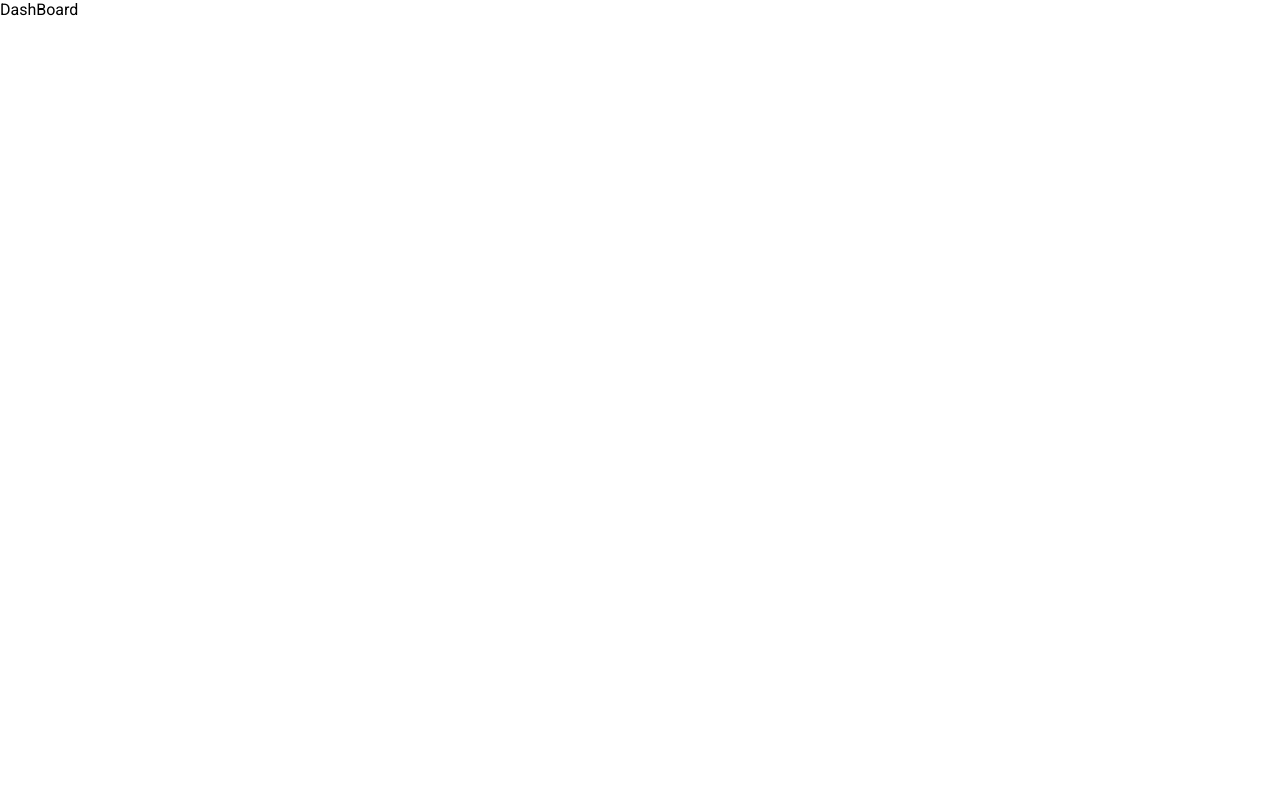
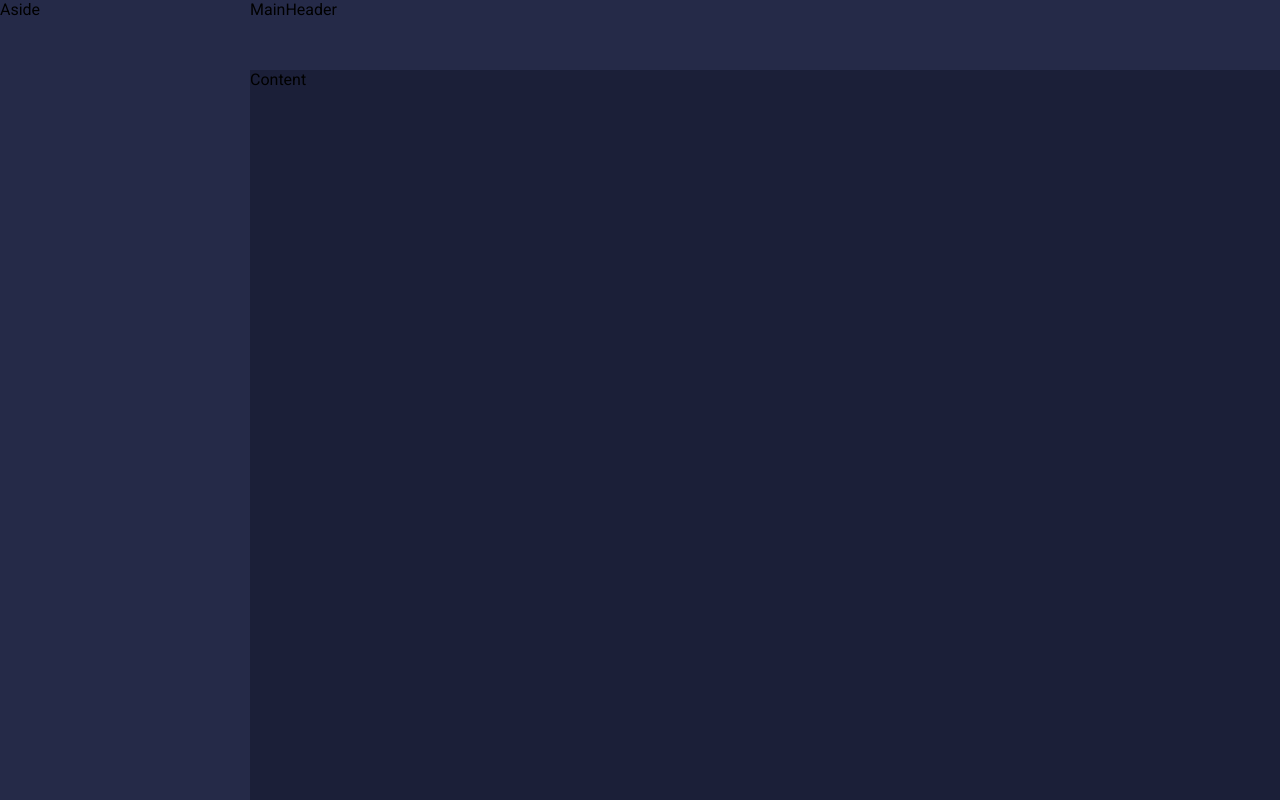
Before and after one commit to BmAlkes/myWallet, a React (Vite) app: page / in a window 1280 px wide. Built offline with nearby package versions, Linux system fonts and the light colour scheme.

Commit message:
feat:add components and layout

```diff
--- a/src/App.tsx
+++ b/src/App.tsx
@@ -1,11 +1,11 @@
-import DashBoard from "./pages/Dashboard";
+import Layout from "./components/Layout";
 import GlobalStyles from "./styles/GlobalStyles";
 
 const App = () => {
   return (
     <>
       <GlobalStyles />
-      <DashBoard />
+      <Layout />
     </>
   );
 };
--- /dev/null
+++ b/src/components/Aside/index.tsx
@@ -0,0 +1,8 @@
+import React from "react";
+import { Container } from "./styles";
+
+const Aside: React.FC = () => {
+  return <Container>Aside</Container>;
+};
+
+export default Aside;
--- /dev/null
+++ b/src/components/Aside/styles.ts
@@ -0,0 +1,6 @@
+import styled from "styled-components";
+
+export const Container = styled.div`
+  grid-area: AS;
+  background-color: #252a48;
+`;
--- /dev/null
+++ b/src/components/Content/index.tsx
@@ -0,0 +1,8 @@
+import React from "react";
+import { Container } from "./styles";
+
+const Content: React.FC = () => {
+  return <Container>Content</Container>;
+};
+
+export default Content;
--- /dev/null
+++ b/src/components/Content/styles.ts
@@ -0,0 +1,6 @@
+import styled from "styled-components";
+
+export const Container = styled.div`
+  grid-area: CT;
+  background-color: #1b1f38;
+`;
--- /dev/null
+++ b/src/components/Layout/index.tsx
@@ -0,0 +1,17 @@
+import React from "react";
+import { Container } from "./styles";
+import MainHeader from "../MainHeader";
+import Aside from "../Aside";
+import Content from "../Content";
+
+const Layout: React.FC = () => {
+  return (
+    <Container>
+      <MainHeader />
+      <Aside />
+      <Content />
+    </Container>
+  );
+};
+
+export default Layout;
--- /dev/null
+++ b/src/components/Layout/styles.ts
@@ -0,0 +1,11 @@
+import styled from "styled-components";
+
+export const Container = styled.div`
+  display: grid;
+  grid-template-columns: 250px auto;
+  grid-template-rows: 70px auto;
+  grid-template-areas:
+    "AS MH"
+    "AS CT";
+  height: 100vh;
+`;
--- /dev/null
+++ b/src/components/MainHeader/index.tsx
@@ -0,0 +1,8 @@
+import React from "react";
+import { Container } from "./styles";
+
+const MainHeader: React.FC = () => {
+  return <Container>MainHeader</Container>;
+};
+
+export default MainHeader;
--- /dev/null
+++ b/src/components/MainHeader/styles.ts
@@ -0,0 +1,6 @@
+import styled from "styled-components";
+
+export const Container = styled.div`
+  grid-area: MH;
+  background-color: #252a48;
+`;
--- a/src/styles/GlobalStyles.ts
+++ b/src/styles/GlobalStyles.ts
@@ -15,6 +15,9 @@
     border:0;
     outline: 0;
 }
+button{
+    cursor:pointer;
+}
 
 
 `;
```
